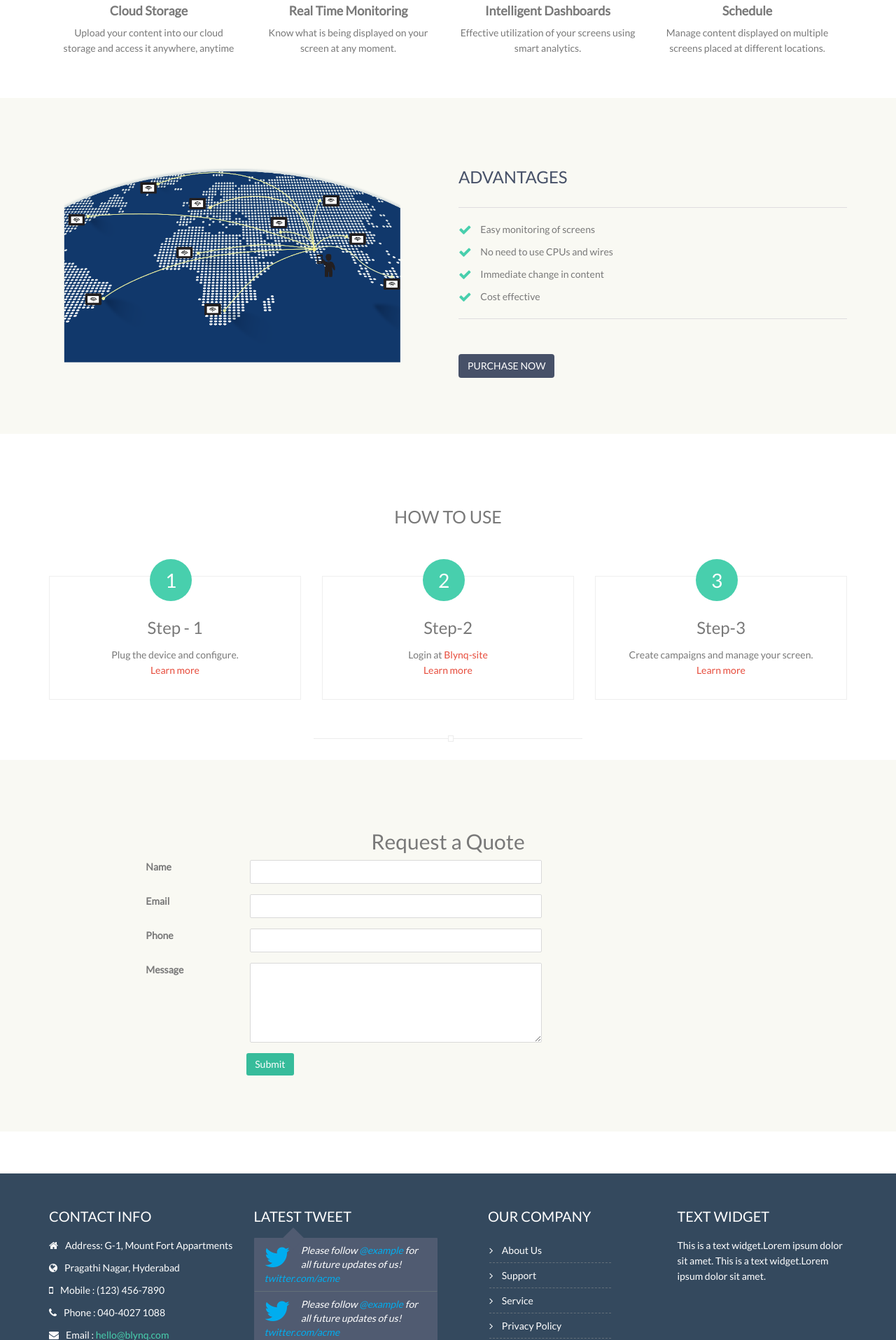
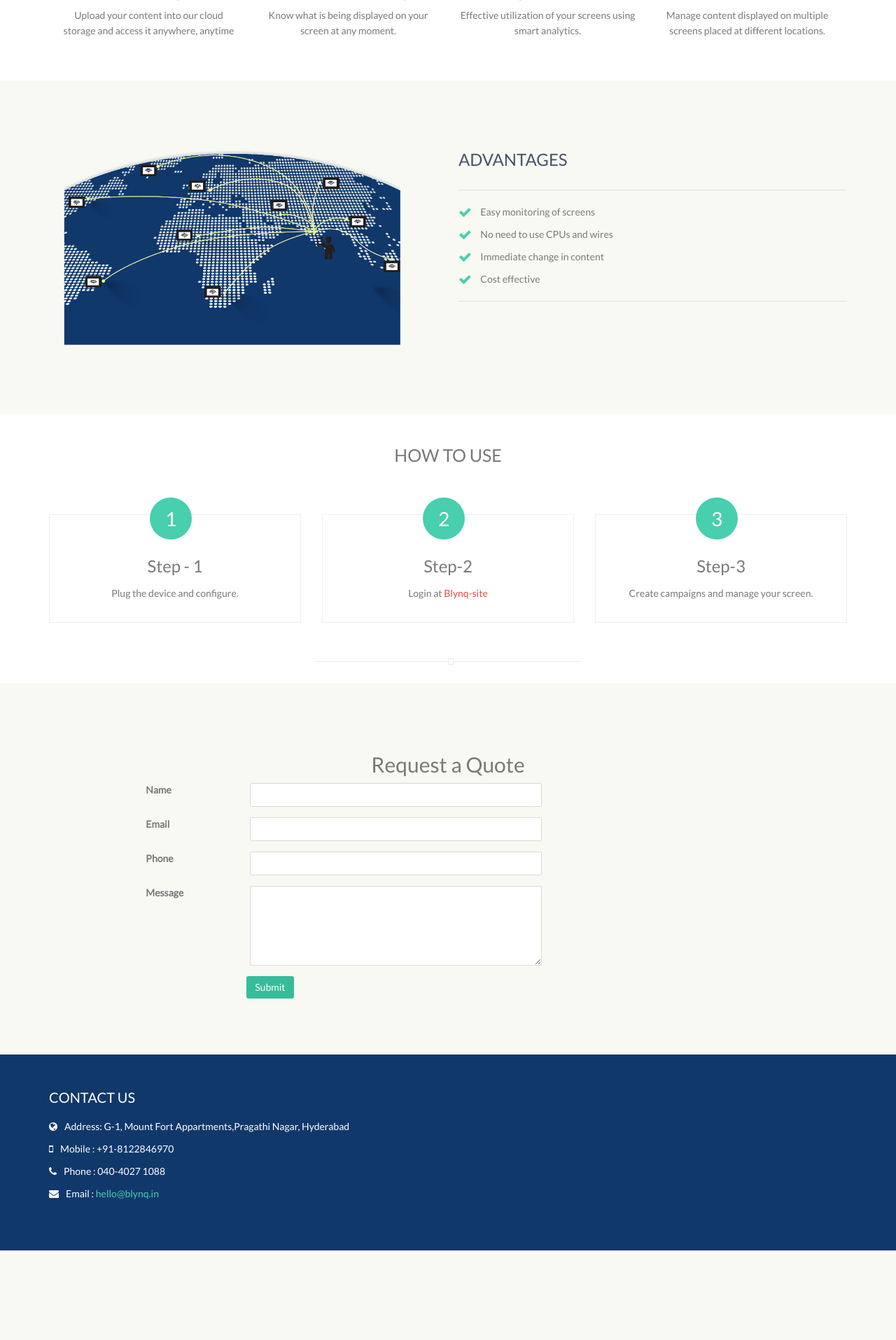
Before and after one commit to nipuniitg/blynqServer, a Django app: template blynq/templates/landing_page_content.html in a window 1280 px wide. Shown: the part 895-2810 px from the top of the page at 70% size. After the commit the page ends 2682 px from the top, so only its background shows below. Run offline with Django 3.2, Linux system fonts and the light colour scheme; the template is opened without the code that fills it, so the values that code supplies are empty; some libraries are stand-ins or nearby versions.

Commit message:
Removed slider and updated contact us info and nav bar  in LandingPage

```diff
--- a/blynq/static/LandingPage/css/style.css
+++ b/blynq/static/LandingPage/css/style.css
@@ -41,7 +41,7 @@ p { line-height: 22px }
 /*header*/
 .head-section {
     border-bottom: 1px solid #eee;
-    background-color: #11386e
+    background-color: #11386b
  }
 .head-section .navbar {
     margin-bottom: 0;
@@ -140,10 +140,10 @@ ul.dropdown-menu { border: none }
     -o-transition: all .3s ease;
     transition: all .3s ease;
 }
-.head-section .navbar { min-height: 85px }
+.head-section .navbar { min-height: 70px }
 .head-section .navbar-nav > li {
-    padding-bottom: 25px;
-    padding-top: 30px;
+    padding-bottom: 10px;
+    padding-top: 20px;
 }
 .head-section ul.navbar-nav li:last-child() { margin-left: 10px !important }
 .head-section  .navbar-nav > li > a {
@@ -1255,7 +1255,7 @@ ul.tag li a {
 }
 /*footer*/
 .footer {
-    background: #34495e;
+    background: #11386b;
     color: #fff;
     padding: 50px 0;
     display: inline-block;
@@ -1492,7 +1492,7 @@ ul.page-footer-list li i { padding-right: 10px }
 /*property*/
 .property {
     padding: 80px 0;
-    margin-bottom: 60px;
+    /*margin-bottom: 60px;*/
     background-color: #fafafa;
 }
 .bg-lg { background:#f9f9f3  }
--- a/blynq/templates/landing_page.html
+++ b/blynq/templates/landing_page.html
@@ -4,13 +4,13 @@
 <head>
     <meta charset="utf-8">
     <meta name="viewport" content="width=device-width, initial-scale=1.0">
-    <meta name="description" content="Developed BlynQ team">
+    <meta name="description" content="Developed by BlynQ team">
     <meta name="author" content="BlynQ team">
     <meta name="keywords"
           content="Blynq , Digital Signage Solution, display, Manage Screens, Intelligent Dashboards, Content Schedules">
 
     <title>
-        BlynQ Landing Page
+        Digital Signage with engaging content @BlynQ.in
     </title>
 
     <!-- Bootstrap core CSS -->
--- a/blynq/templates/landing_page_content.html
+++ b/blynq/templates/landing_page_content.html
@@ -12,7 +12,7 @@
                 <span class="icon-bar"></span>
                 <span class="icon-bar"></span>
             </button>
-            <a class="navbar-brand" href="/" style="height:80px;width:200px">
+            <a class="navbar-brand" href="/" style="height:60px;width:150px">
                 <img src="{%static 'LandingPage/img/BlynQ_Logo.png'%}" style="height:100%;width:100%">
             </a>
         </div>
@@ -48,20 +48,21 @@
         <div class="row" style="padding:10%;">
             <div id="display_screen" class="col-md-6 col-md-offset-1">
                 <div id="screen_wrapper">
-                    <div id="slider">
-                        <figure>
-                            <img src="{%static 'LandingPage/img/website_Image.png'%}" alt>
-                            <img src="{%static 'LandingPage/img/blynq_background.png'%}" alt>
-                            <img src="{%static 'LandingPage/img/person_1.png'%}">
-                            <img src="{%static 'LandingPage/img/person_2.png'%}">
-                            <img src="{%static 'LandingPage/img/person_3.png'%}">
-                        </figure>
-                    </div>
+                    <!--<div id="slider">-->
+                        <!--<figure>-->
+                            <!--<img src="{%static 'LandingPage/img/website_Image.png'%}" alt>-->
+                            <!--<img src="{%static 'LandingPage/img/blynq_background.png'%}" alt>-->
+                            <!--<img src="{%static 'LandingPage/img/person_1.png'%}">-->
+                            <!--<img src="{%static 'LandingPage/img/person_2.png'%}">-->
+                            <!--<img src="{%static 'LandingPage/img/person_3.png'%}">-->
+                        <!--</figure>-->
+                    <!--</div>-->
+                    <img style="max-height:100%;max-width:100%"src="{%static 'LandingPage/img/blynq_background.png'%}" alt>
                 </div>
             </div>
             <div class="col-md-5">
                 <h1>
-                    Manage content smartly
+                    Managing screens was never easy before
                 </h1>
             </div>
         </div>
@@ -180,9 +181,9 @@
                     Cost effective
                 </p>
                 <hr>
-                <a href="javascript:;" class="btn btn-purchase">
-                    Purchase now
-                </a>
+                <!--<a href="javascript:;" class="btn btn-purchase">-->
+                    <!--Purchase now-->
+                <!--</a>-->
             </div>
         </div>
     </div>
@@ -214,9 +215,9 @@
                         <p>
                             Plug the device and configure.
                             <br>
-                            <a href="#">
-                                Learn more
-                            </a>
+                            <!--<a href="#">-->
+                                <!--Learn more-->
+                            <!--</a>-->
                         </p>
                     </div>
                 </div>
@@ -235,9 +236,9 @@
                         <p>
                             Login at <a href="www.blynq.in/login">Blynq-site</a>
                             <br>
-                            <a href="#">
-                                Learn more
-                            </a>
+                            <!--<a href="#">-->
+                                <!--Learn more-->
+                            <!--</a>-->
                         </p>
                     </div>
                 </div>
@@ -256,9 +257,9 @@
                         <p>
                             Create campaigns and manage your screen.
                             <br>
-                            <a href="#">
-                                Learn more
-                            </a>
+                            <!--<a href="#">-->
+                                <!--Learn more-->
+                            <!--</a>-->
                         </p>
                     </div>
                 </div>
@@ -332,124 +333,123 @@
 <footer class="footer" id="contactUs">
     <div class="container">
         <div class="row">
-            <div class="col-lg-3 col-sm-3 address wow fadeInUp" data-wow-duration="2s" data-wow-delay=".1s">
+            <div class="col-md-12 col-sm-3 address wow fadeInUp" data-wow-duration="2s" data-wow-delay=".1s">
                 <h1>
-                    contact info
+                    Contact Us
                 </h1>
                 <address>
-                    <p><i class="fa fa-home pr-10"></i>Address: G-1, Mount Fort Appartments</p>
-                    <p><i class="fa fa-globe pr-10"></i>Pragathi Nagar, Hyderabad </p>
-                    <p><i class="fa fa-mobile pr-10"></i>Mobile : (123) 456-7890 </p>
+                    <p><i class="fa fa-globe pr-10"></i>Address: G-1, Mount Fort Appartments,Pragathi Nagar, Hyderabad</p>
+                    <p><i class="fa fa-mobile pr-10"></i>Mobile : +91-8122846970 </p>
                     <p><i class="fa fa-phone pr-10"></i>Phone : 040-4027 1088 </p>
-                    <p><i class="fa fa-envelope pr-10"></i>Email : <a href="javascript:;">hello@blynq.com</a></p>
+                    <p><i class="fa fa-envelope pr-10"></i>Email : <a href="javascript:;">hello@blynq.in</a></p>
                 </address>
             </div>
-            <div class="col-lg-3 col-sm-3 wow fadeInUp" data-wow-duration="2s" data-wow-delay=".3s">
-                <h1>latest tweet</h1>
-                <div class="tweet-box">
-                    <i class="fa fa-twitter"></i>
-                    <em>
-                        Please follow
-                        <a href="javascript:;">@example</a>
-                        for all future updates of us!
-                        <a href="javascript:;">twitter.com/acme</a>
-                    </em>
-                </div>
-                <div class="tweet-box">
-                    <i class="fa fa-twitter"></i>
-                    <em>
-                        Please follow
-                        <a href="javascript:;">@example</a>
-                        for all future updates of us!
-                        <a href="javascript:;">twitter.com/acme</a>
-                    </em>
-                </div>
-                <div class="tweet-box">
-                    <i class="fa fa-twitter"></i>
-                    <em>
-                        Please follow
-                        <a href="javascript:;">@example</a>
-                        for all future updates of us!
-                        <a href="javascript:;">twitter.com/acme</a>
-                    </em>
-                </div>
-            </div>
-            <div class="col-lg-3 col-sm-3">
-                <div class="page-footer wow fadeInUp" data-wow-duration="2s" data-wow-delay=".5s">
-                    <h1>
-                        Our Company
-                    </h1>
-                    <ul class="page-footer-list">
-                        <li>
-                            <i class="fa fa-angle-right"></i>
-                            <a href="about.html">About Us</a>
-                        </li>
-                        <li>
-                            <i class="fa fa-angle-right"></i>
-                            <a href="faq.html">Support</a>
-                        </li>
-                        <li>
-                            <i class="fa fa-angle-right"></i>
-                            <a href="service.html">Service</a>
-                        </li>
-                        <li>
-                            <i class="fa fa-angle-right"></i>
-                            <a href="privacy-policy.html">Privacy Policy</a>
-                        </li>
-                        <li>
-                            <i class="fa fa-angle-right"></i>
-                            <a href="terms.html">Term & condition</a>
-                        </li>
-                    </ul>
-                </div>
-            </div>
-            <div class="col-lg-3 col-sm-3">
-                <div class="text-footer wow fadeInUp" data-wow-duration="2s" data-wow-delay=".7s">
-                    <h1>
-                        Text Widget
-                    </h1>
-                    <p>
-                        This is a text widget.Lorem ipsum dolor sit amet.
-                        This is a text widget.Lorem ipsum dolor sit amet.
-                    </p>
-                </div>
-            </div>
+            <!--<div class="col-lg-3 col-sm-3 wow fadeInUp" data-wow-duration="2s" data-wow-delay=".3s">-->
+                <!--<h1>latest tweet</h1>-->
+                <!--<div class="tweet-box">-->
+                    <!--<i class="fa fa-twitter"></i>-->
+                    <!--<em>-->
+                        <!--Please follow-->
+                        <!--<a href="javascript:;">@example</a>-->
+                        <!--for all future updates of us!-->
+                        <!--<a href="javascript:;">twitter.com/acme</a>-->
+                    <!--</em>-->
+                <!--</div>-->
+                <!--<div class="tweet-box">-->
+                    <!--<i class="fa fa-twitter"></i>-->
+                    <!--<em>-->
+                        <!--Please follow-->
+                        <!--<a href="javascript:;">@example</a>-->
+                        <!--for all future updates of us!-->
+                        <!--<a href="javascript:;">twitter.com/acme</a>-->
+                    <!--</em>-->
+                <!--</div>-->
+                <!--<div class="tweet-box">-->
+                    <!--<i class="fa fa-twitter"></i>-->
+                    <!--<em>-->
+                        <!--Please follow-->
+                        <!--<a href="javascript:;">@example</a>-->
+                        <!--for all future updates of us!-->
+                        <!--<a href="javascript:;">twitter.com/acme</a>-->
+                    <!--</em>-->
+                <!--</div>-->
+            <!--</div>-->
+            <!--<div class="col-lg-3 col-sm-3">-->
+                <!--<div class="page-footer wow fadeInUp" data-wow-duration="2s" data-wow-delay=".5s">-->
+                    <!--<h1>-->
+                        <!--Our Company-->
+                    <!--</h1>-->
+                    <!--<ul class="page-footer-list">-->
+                        <!--<li>-->
+                            <!--<i class="fa fa-angle-right"></i>-->
+                            <!--<a href="about.html">About Us</a>-->
+                        <!--</li>-->
+                        <!--<li>-->
+                            <!--<i class="fa fa-angle-right"></i>-->
+                            <!--<a href="faq.html">Support</a>-->
+                        <!--</li>-->
+                        <!--<li>-->
+                            <!--<i class="fa fa-angle-right"></i>-->
+                            <!--<a href="service.html">Service</a>-->
+                        <!--</li>-->
+                        <!--<li>-->
+                            <!--<i class="fa fa-angle-right"></i>-->
+                            <!--<a href="privacy-policy.html">Privacy Policy</a>-->
+                        <!--</li>-->
+                        <!--<li>-->
+                            <!--<i class="fa fa-angle-right"></i>-->
+                            <!--<a href="terms.html">Term & condition</a>-->
+                        <!--</li>-->
+                    <!--</ul>-->
+                <!--</div>-->
+            <!--</div>-->
+            <!--<div class="col-lg-3 col-sm-3">-->
+                <!--<div class="text-footer wow fadeInUp" data-wow-duration="2s" data-wow-delay=".7s">-->
+                    <!--<h1>-->
+                        <!--Text Widget-->
+                    <!--</h1>-->
+                    <!--<p>-->
+                        <!--This is a text widget.Lorem ipsum dolor sit amet.-->
+                        <!--This is a text widget.Lorem ipsum dolor sit amet.-->
+                    <!--</p>-->
+                <!--</div>-->
+            <!--</div>-->
         </div>
     </div>
 </footer>
 <!-- footer end -->
 <!--small footer start -->
-<footer class="footer-small">
-    <div class="container">
-        <div class="row">
-            <div class="col-lg-6 col-sm-6 pull-right">
-                <ul class="social-link-footer list-unstyled">
-                    <li class="wow flipInX" data-wow-duration="2s" data-wow-delay=".1s"><a href="#"><i
-                            class="fa fa-facebook"></i></a></li>
-                    <li class="wow flipInX" data-wow-duration="2s" data-wow-delay=".2s"><a href="#"><i
-                            class="fa fa-google-plus"></i></a></li>
-                    <li class="wow flipInX" data-wow-duration="2s" data-wow-delay=".3s"><a href="#"><i
-                            class="fa fa-dribbble"></i></a></li>
-                    <li class="wow flipInX" data-wow-duration="2s" data-wow-delay=".4s"><a href="#"><i
-                            class="fa fa-linkedin"></i></a></li>
-                    <li class="wow flipInX" data-wow-duration="2s" data-wow-delay=".5s"><a href="#"><i
-                            class="fa fa-twitter"></i></a></li>
-                    <li class="wow flipInX" data-wow-duration="2s" data-wow-delay=".6s"><a href="#"><i
-                            class="fa fa-skype"></i></a></li>
-                    <li class="wow flipInX" data-wow-duration="2s" data-wow-delay=".7s"><a href="#"><i
-                            class="fa fa-github"></i></a></li>
-                    <li class="wow flipInX" data-wow-duration="2s" data-wow-delay=".8s"><a href="#"><i
-                            class="fa fa-youtube"></i></a></li>
-                </ul>
-            </div>
-            <div class="col-md-4">
-                <div class="copyright">
-                    <p></p>
-                </div>
-            </div>
-        </div>
-    </div>
-</footer>
+<!--<footer class="footer-small">-->
+    <!--<div class="container">-->
+        <!--<div class="row">-->
+            <!--<div class="col-lg-6 col-sm-6 pull-right">-->
+                <!--<ul class="social-link-footer list-unstyled">-->
+                    <!--<li class="wow flipInX" data-wow-duration="2s" data-wow-delay=".1s"><a href="#"><i-->
+                            <!--class="fa fa-facebook"></i></a></li>-->
+                    <!--<li class="wow flipInX" data-wow-duration="2s" data-wow-delay=".2s"><a href="#"><i-->
+                            <!--class="fa fa-google-plus"></i></a></li>-->
+                    <!--<li class="wow flipInX" data-wow-duration="2s" data-wow-delay=".3s"><a href="#"><i-->
+                            <!--class="fa fa-dribbble"></i></a></li>-->
+                    <!--<li class="wow flipInX" data-wow-duration="2s" data-wow-delay=".4s"><a href="#"><i-->
+                            <!--class="fa fa-linkedin"></i></a></li>-->
+                    <!--<li class="wow flipInX" data-wow-duration="2s" data-wow-delay=".5s"><a href="#"><i-->
+                            <!--class="fa fa-twitter"></i></a></li>-->
+                    <!--<li class="wow flipInX" data-wow-duration="2s" data-wow-delay=".6s"><a href="#"><i-->
+                            <!--class="fa fa-skype"></i></a></li>-->
+                    <!--<li class="wow flipInX" data-wow-duration="2s" data-wow-delay=".7s"><a href="#"><i-->
+                            <!--class="fa fa-github"></i></a></li>-->
+                    <!--<li class="wow flipInX" data-wow-duration="2s" data-wow-delay=".8s"><a href="#"><i-->
+                            <!--class="fa fa-youtube"></i></a></li>-->
+                <!--</ul>-->
+            <!--</div>-->
+            <!--<div class="col-md-4">-->
+                <!--<div class="copyright">-->
+                    <!--<p></p>-->
+                <!--</div>-->
+            <!--</div>-->
+        <!--</div>-->
+    <!--</div>-->
+<!--</footer>-->
 <!--small footer end-->
 
 
```
